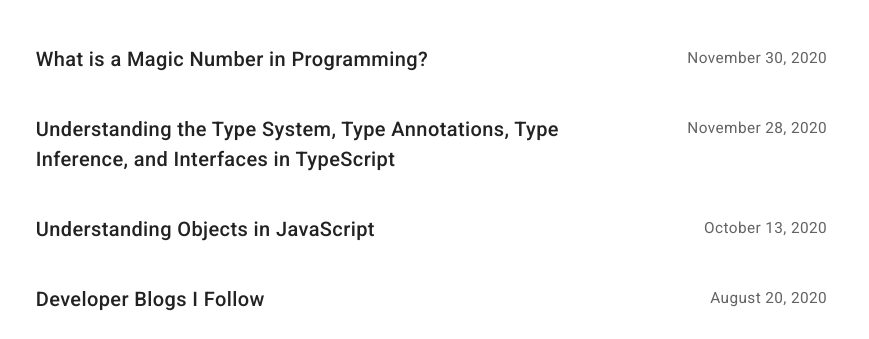
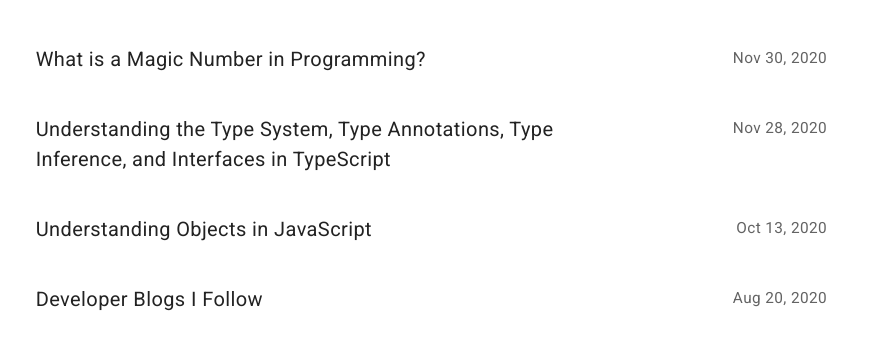
Before and after one commit to rmorabia/sophi-li.github.io, a Gatsby site: page / in a window 1280 px wide. Shown: the part 444-783 px from the top of the page, without its empty margins (203-1072 px from the left). Built offline with nearby package versions, Linux system fonts and the light colour scheme; Gatsby itself is replaced by a stand-in of ours; some packages are replaced by stand-ins of ours.

Commit message:
update blog title styles

```diff
--- a/src/components/Posts/Posts.css
+++ b/src/components/Posts/Posts.css
@@ -18,7 +18,6 @@
 .blogTitle {
   color: #222;
   font-size: 1.25rem;
-  font-weight: 500;
 }
 
 .dateContainer {
--- a/src/components/Posts/Posts.jsx
+++ b/src/components/Posts/Posts.jsx
@@ -5,6 +5,10 @@
 import './Posts.css'
 
 const Posts = ({ frontmatter }) => {
+  const dateArr = frontmatter.date.split(' ')
+  dateArr[0] = dateArr[0].slice(0, 3)
+  dateArr[1] = parseInt(dateArr[1], 10)
+  const formattedDate = `${dateArr[0]} ${dateArr[1]}, ${dateArr[2]}`
   return (
     <div>
       <Link to={frontmatter.path} className="linkContainer">
@@ -13,7 +17,7 @@
             <p className="blogTitle">{frontmatter.title}</p>
           </div>
           <div className="dateContainer">
-            <p className="blogDate">{frontmatter.date}</p>
+            <p className="blogDate">{formattedDate}</p>
           </div>
         </div>
       </Link>
```
